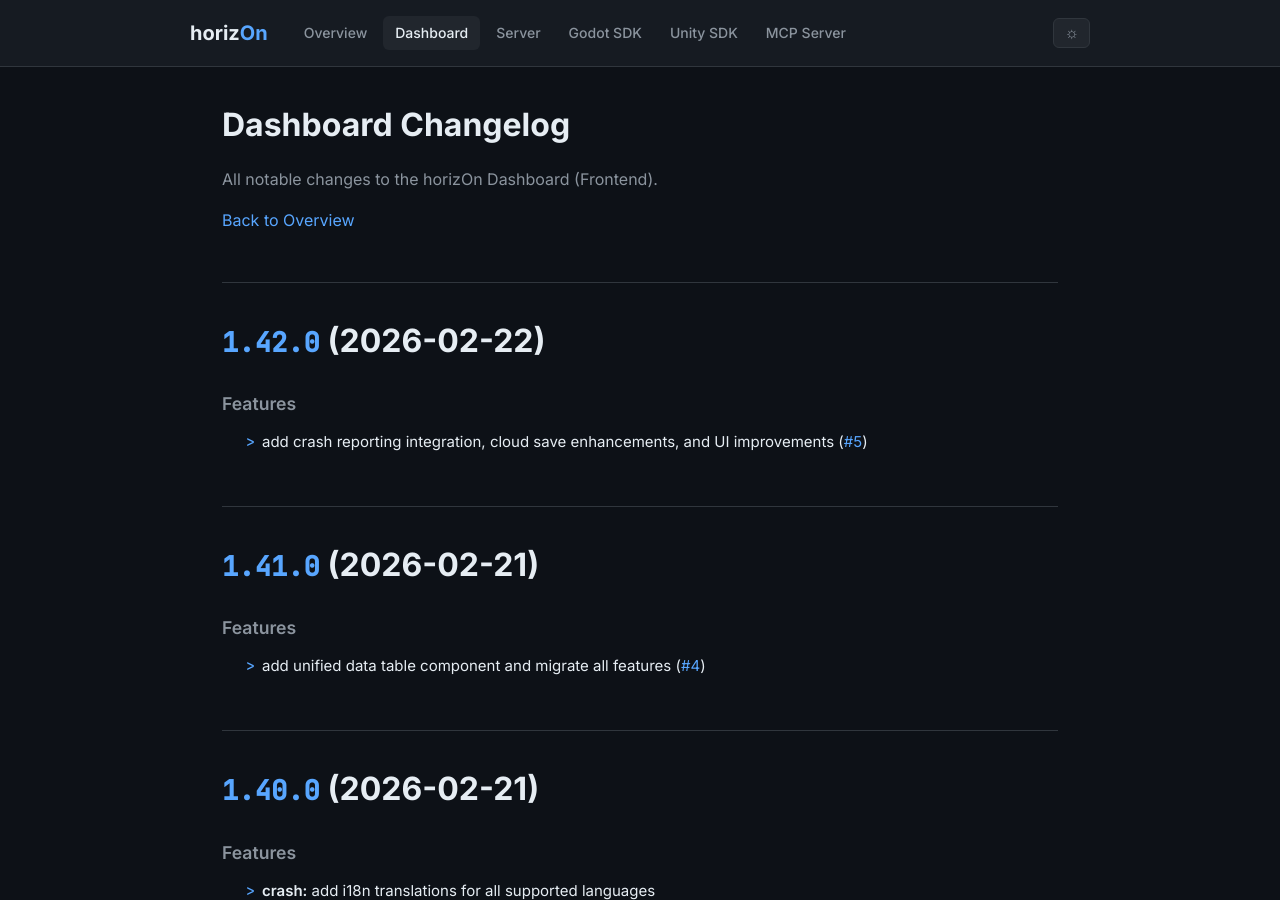
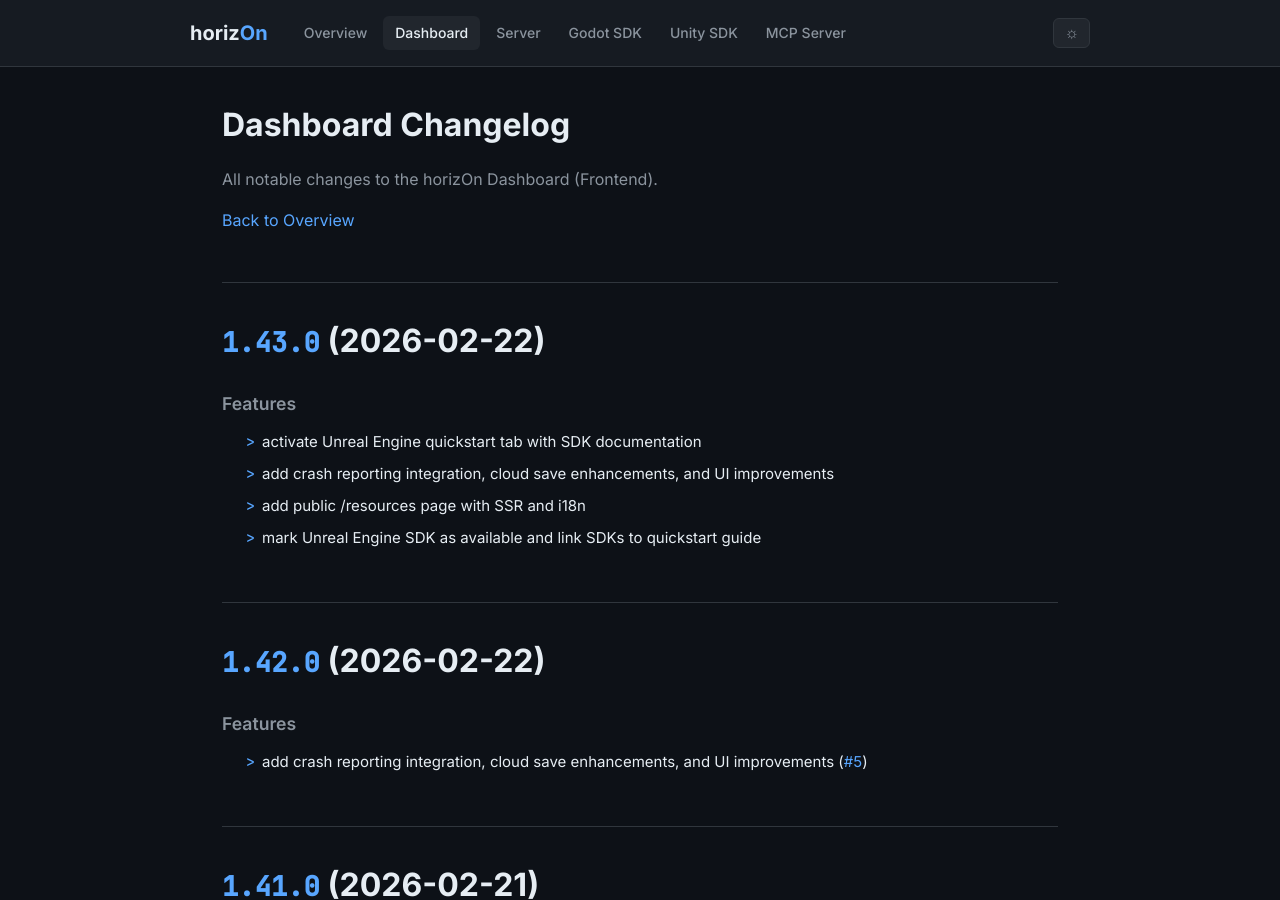
Before and after one commit to ProjectMakersDE/horizOn-Changelog, a Jekyll site: the page built from dashboard-changelog.md, in a window 1280 px wide and 900 px high. Built offline with Jekyll 4.4.1, drawn with Linux system fonts in a browser that asks for light colours.

Commit message:
chore: sync changelogs [skip ci]

```diff
--- a/dashboard-changelog.md
+++ b/dashboard-changelog.md
@@ -8,6 +8,16 @@ title: Dashboard Changelog
 All notable changes to the horizOn Dashboard (Frontend).
 
 [Back to Overview](.)
+
+# [1.43.0](https://github.com/ProjectMakersDE/horizOn-Dashboard/compare/v1.42.0...v1.43.0) (2026-02-22)
+
+
+### Features
+
+* activate Unreal Engine quickstart tab with SDK documentation ([f0fcf81](https://github.com/ProjectMakersDE/horizOn-Dashboard/commit/f0fcf8147643fd4985671580640e87a6015587d0))
+* add crash reporting integration, cloud save enhancements, and UI improvements ([25827de](https://github.com/ProjectMakersDE/horizOn-Dashboard/commit/25827de6ddd4f7270016603ed005c409938a08a0))
+* add public /resources page with SSR and i18n ([969a8d4](https://github.com/ProjectMakersDE/horizOn-Dashboard/commit/969a8d4c67a569f0222c96873a1b94d0aff9c1f0))
+* mark Unreal Engine SDK as available and link SDKs to quickstart guide ([619010d](https://github.com/ProjectMakersDE/horizOn-Dashboard/commit/619010d3d7d73754ecc136199b965aa51ad092d4))
 
 # [1.42.0](https://github.com/ProjectMakersDE/horizOn-Dashboard/compare/v1.41.0...v1.42.0) (2026-02-22)
 
```
Also changed, not shown: index.md (+1 -1 lines).
